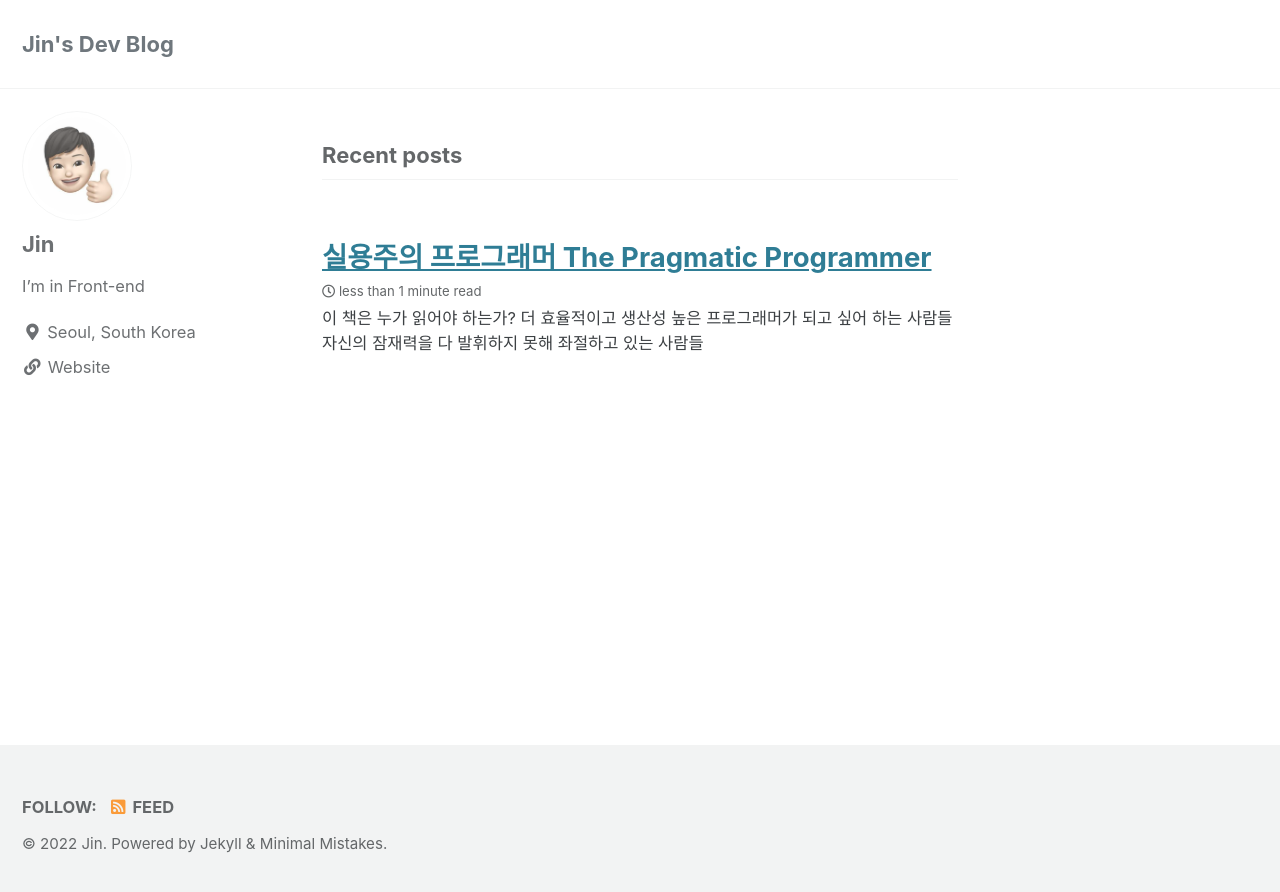
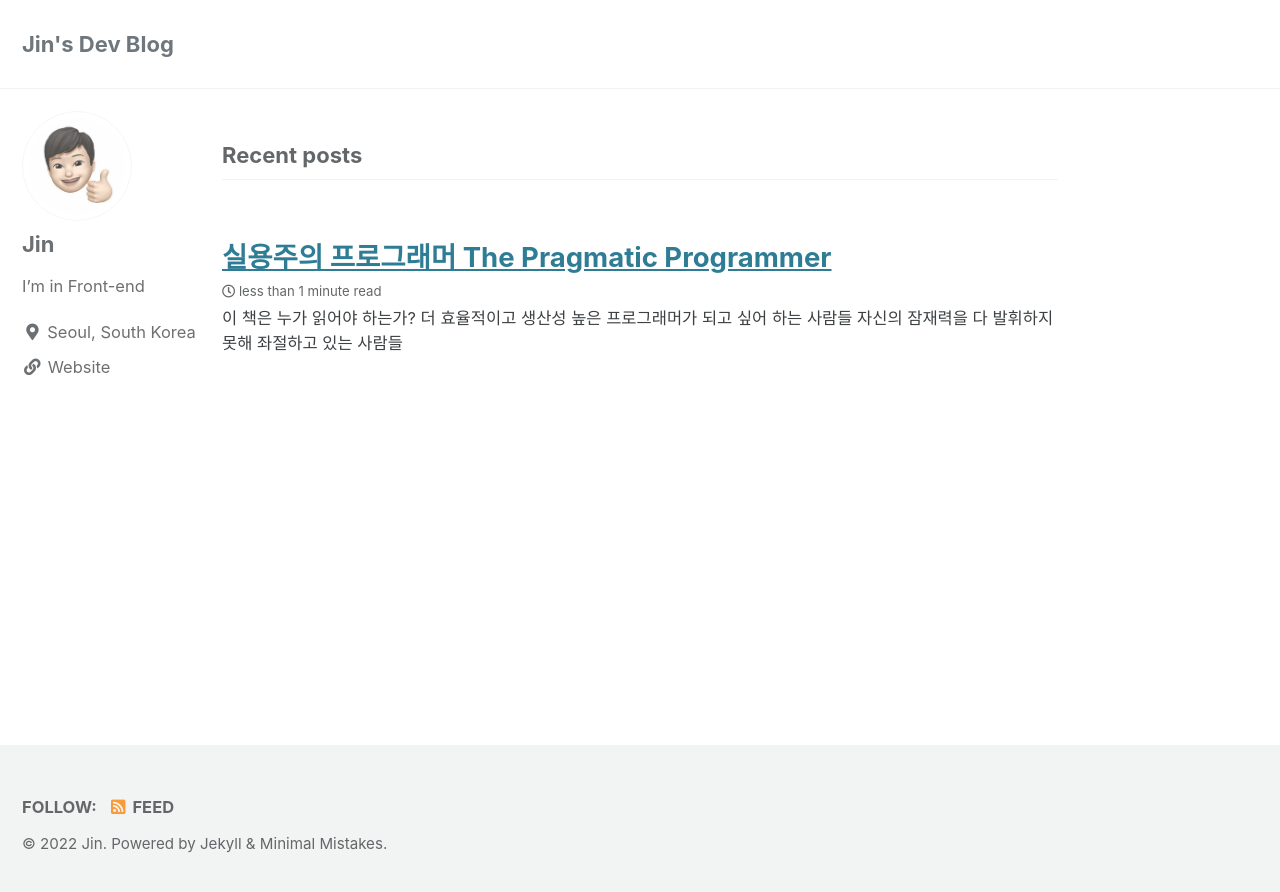
Before and after one commit to jinhwansuh/jinhwansuh.github.io, a Jekyll site: the page built from index.html, in a window 1280 px wide. Shown: the top 892 px of the page. Built offline with Jekyll 4.4.1, drawn with Linux system fonts in a browser that asks for light colours; cached includes are drawn as plain includes; the list of posts is cut into pages by our own code.

Commit message:
design: change page right padding

```diff
--- a/_sass/minimal-mistakes/_variables.scss
+++ b/_sass/minimal-mistakes/_variables.scss
@@ -155,8 +155,8 @@ $max-width: $x-large !default;
    Grid
    ========================================================================== */
 
-$right-sidebar-width-narrow: 100px !default;
-$right-sidebar-width: 300px !default;
+$right-sidebar-width-narrow: 170px !default;
+$right-sidebar-width: 200px !default;
 $right-sidebar-width-wide: 400px !default;
 
 /*
```
